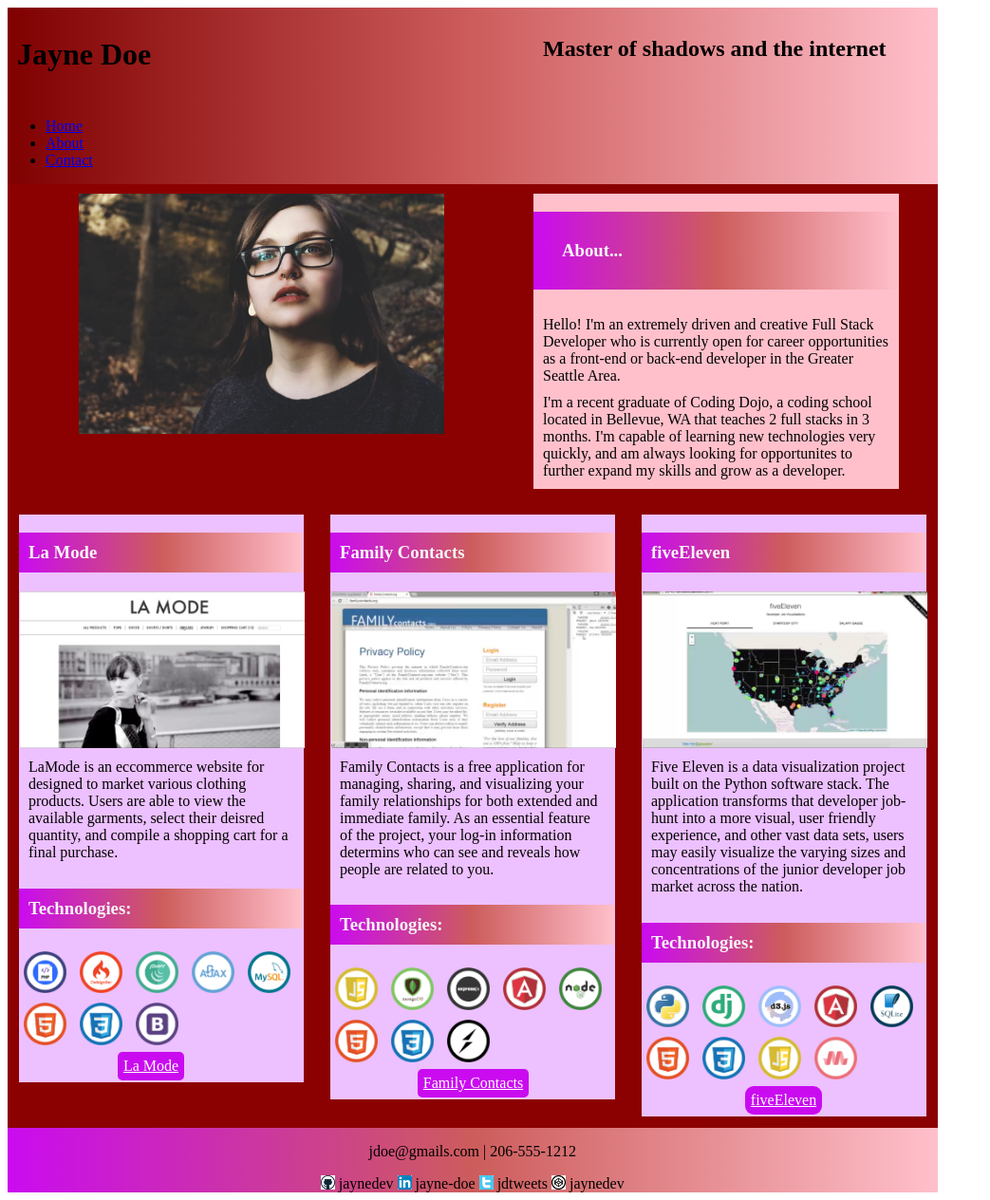
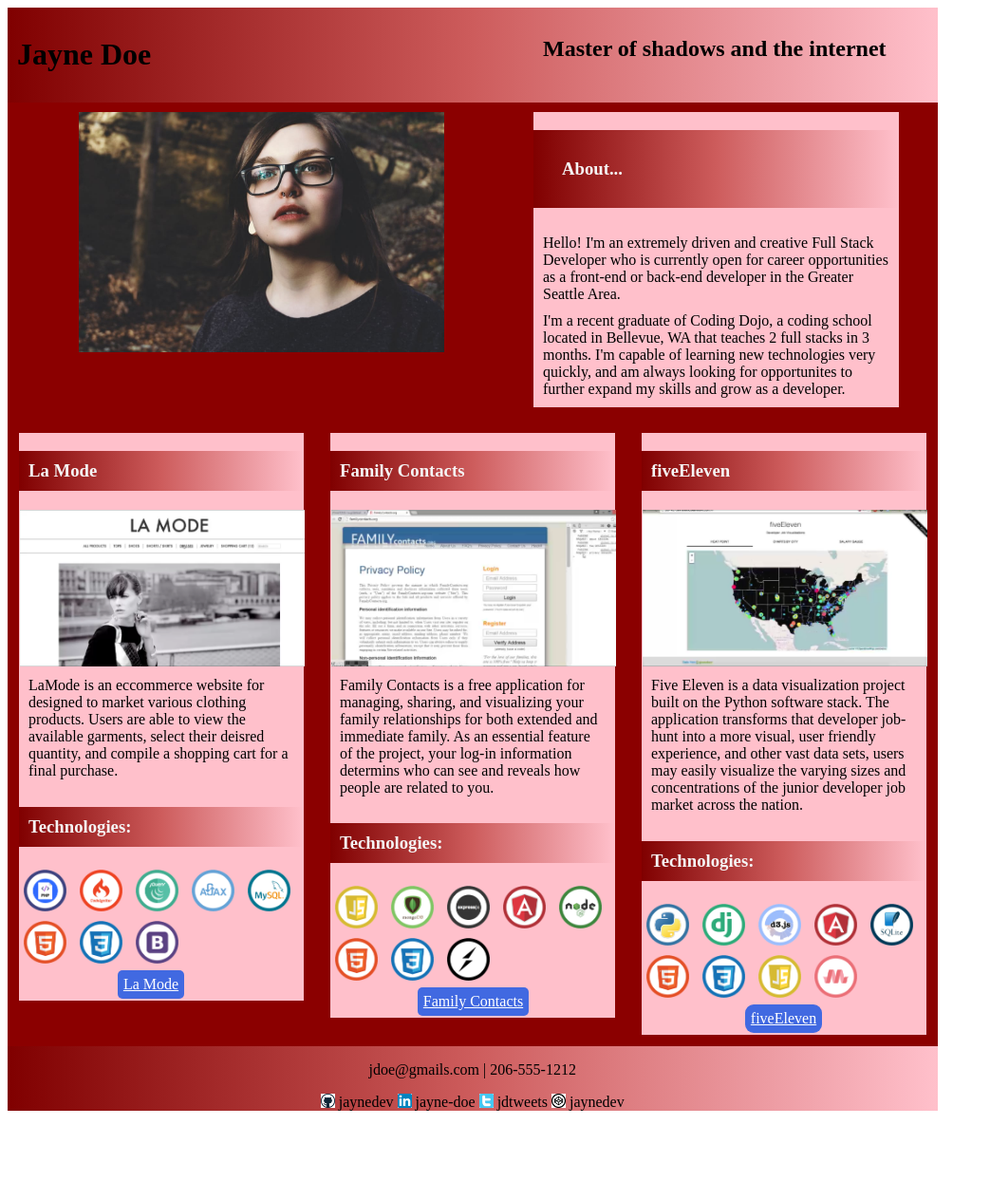
Before and after one commit to NikiciaSB/testRepo, a plain HTML site: page index.html in a window 1280 px wide. Shown: the whole page at 95% size, without its empty margins (0-1043 px from the left). After the commit the page ends 1178 px from the top, so only its background shows below. Drawn offline with Linux system fonts and the light colour scheme.

Commit message:
Rolled back to initial push

```diff
--- a/index.html
+++ b/index.html
@@ -6,7 +6,7 @@
     <meta name="viewport" content="width=device-width, initial-scale=1.0">
     <meta http-equiv="X-UA-Compatible" content="ie=edge">
     <link rel="stylesheet" href="style.css">
-    <title>Portfolio Project</title>
+    <title>portfolio-Project</title>
 </head>
 
 <body>
@@ -14,13 +14,6 @@
         <div id="header">
             <h1 class="top1">Jayne Doe</h1>
             <h2 class="top2">Master of shadows and the internet</h2>
-            <nav>
-                <ul>
-                    <li><a href="#">Home</a></li>
-                    <li><a href="#">About</a></li>
-                    <li><a href="#">Contact</a></li>
-                </ul>
-            </nav>
         </div>
         <div id="main_content">
             <img class="girl" src="Portfolio_images/photo_of_me.jpg" alt="photo-of-me">
--- a/style.css
+++ b/style.css
@@ -41,7 +41,7 @@
 
     }
 .subcontents{
-    background-color: rgb(237, 192, 255);
+    background-color: pink;
     width: 300px;
     display: inline-block;
 }
@@ -50,7 +50,7 @@
     width: 385px;
     display: inline-block;
     padding: 30px;
-    background-image: linear-gradient(to right, #ca0bf0,#CD5C5C, pink);
+    background-image: linear-gradient(to right, #800000,#CD5C5C, pink);
     color: whitesmoke;
 
  }
@@ -60,7 +60,7 @@
     display: inline-block;
     padding: 10px;
     margin-right: 0px;
-    background-image: linear-gradient(to right, #ca0bf0,#CD5C5C, pink);
+    background-image: linear-gradient(to right, #800000,#CD5C5C, pink);
     color: whitesmoke;
  }
 
@@ -83,7 +83,7 @@
 
 }
 #footer{
-    background-image: linear-gradient(to right, #ca0bf0,#CD5C5C, pink);
+    background-image: linear-gradient(to right, #800000,#CD5C5C, pink);
     width: 979.5px;
     display: inline-block;
     text-align: center;
@@ -115,7 +115,7 @@
 }
 
 #contents .button .La{
-    background-color: #ca0bf0;
+    background-color: royalblue;
     text-align: center;
     display: inline-block;
     margin-left: -18px;
@@ -126,7 +126,7 @@
 }
 
 #contents .button .Fam{
-    background-color:#ca0bf0;
+    background-color:royalblue;
     text-align: center;
     display: inline-block;
     margin-left: 5px;
@@ -136,7 +136,7 @@
     color: white;
 }
 #contents .button .five{
-    background-color:#ca0bf0;
+    background-color:royalblue;
     text-align: center;
     display: inline-block;
     margin-left: 3px;
```
